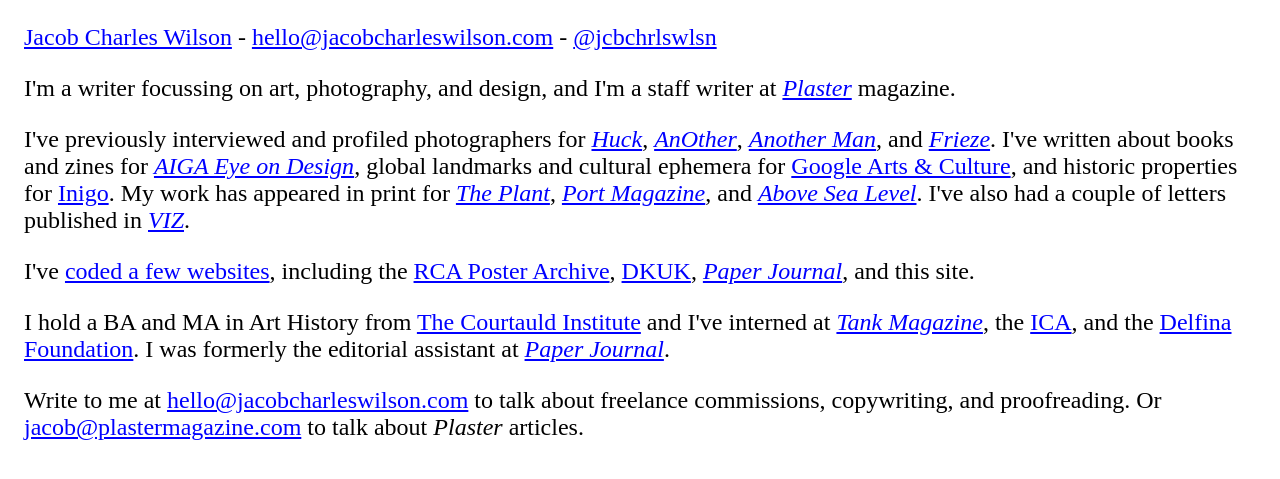
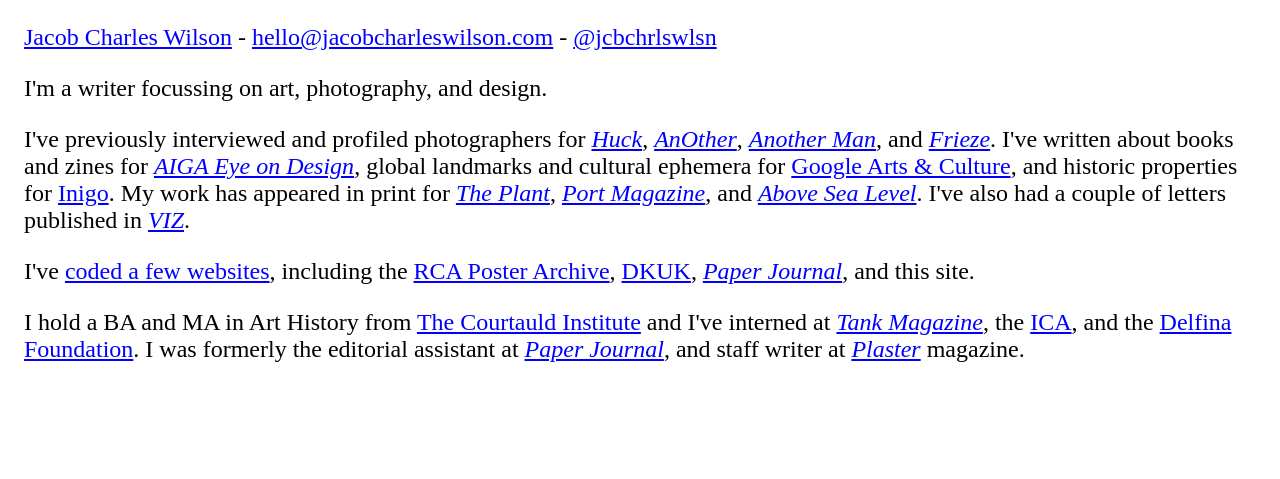
Before and after one commit to jclwilson/jclwilson.github.io, a Jekyll site: the page built from index.md, in a window 1280 px wide. Shown: the top 479 px of the page. Built offline with Jekyll 4.4.1, drawn with Linux system fonts in a browser that asks for light colours.

Commit message:
Removes references to Plaster magazine.

```diff
--- a/_config.yml
+++ b/_config.yml
@@ -1,5 +1,5 @@
 title: Jacob Charles Wilson
-description: Cultural copywriter and critic of art, photography, graphic design, and magazines.
+description:
 url: https://jacobcharleswilson.com
 author:
     name: Jacob Charles Wilson
--- a/index.md
+++ b/index.md
@@ -1,12 +1,10 @@
 ---
 layout: default
 ---
-I'm a writer focussing on art, photography, and design, and I'm a staff writer at [<cite>Plaster</cite>](https://plastermagazine.com) magazine.
+I'm a writer focussing on art, photography, and design.
 
 I've previously interviewed and profiled photographers for [<cite>Huck</cite>](https://www.huckmag.com/contributor/jacob-charles-wilson), [<cite>AnOther</cite>](https://www.anothermag.com/user/jacobcharleswilson), [<cite>Another Man</cite>](https://www.anothermanmag.com/userlist/jacobcharleswilson), and [<cite>Frieze</cite>](https://www.frieze.com/contributor/jacob-charles-wilson). I've written about books and zines for [<cite>AIGA Eye on Design</cite>](https://eyeondesign.aiga.org), global landmarks and cultural ephemera for [Google Arts & Culture](https://artsandculture.google.com/), and historic properties for [Inigo](https://inigo.com/almanac). My work has appeared in print for [<cite>The Plant</cite>](https://theplantmagazine.com/), [<cite>Port Magazine</cite>](https://www.port-magazine.com), and [<cite>Above Sea Level</cite>](http://www.above-sea-level.co/). I've also had a couple of letters published in [<cite>VIZ</cite>](https://viz.co.uk/).
 
 I've [coded a few websites](https://github.com/jclwilson), including the [RCA Poster Archive](https://rca-poster-archive.co.uk/), [DKUK](https://dkuk.biz/), [<cite>Paper Journal</cite>](https://paper-journal.com/), and this site.
 
-I hold a BA and MA in Art History from [The Courtauld Institute](https://courtauld.ac.uk/) and I've interned at [<cite>Tank Magazine</cite>](https://tankmagazine.com/), the [ICA](https://www.ica.art/), and the [Delfina Foundation](https://www.delfinafoundation.com/). I was formerly the editorial assistant at [<cite>Paper Journal</cite>](https://paper-journal.com/contributor/jacob-charles-wilson/).
-
-Write to me at [hello@jacobcharleswilson.com](mailto:hello@jacobcharleswilson.com) to talk about freelance commissions, copywriting, and proofreading. Or [jacob@plastermagazine.com](mailto:jacob@plastermagazine.com) to talk about <cite>Plaster</cite> articles.
+I hold a BA and MA in Art History from [The Courtauld Institute](https://courtauld.ac.uk/) and I've interned at [<cite>Tank Magazine</cite>](https://tankmagazine.com/), the [ICA](https://www.ica.art/), and the [Delfina Foundation](https://www.delfinafoundation.com/). I was formerly the editorial assistant at [<cite>Paper Journal</cite>](https://paper-journal.com/contributor/jacob-charles-wilson/), and staff writer at <cite>[Plaster](https://plastermagazine.com)</cite> magazine.
```
